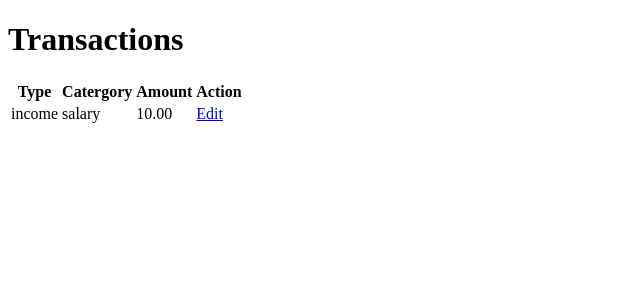
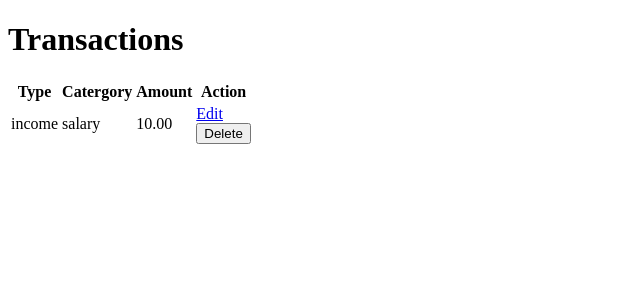
Before and after one commit to LUYIMBAZIOSCAR/my_budget_tracker, a Django app: page /tracker/transactions/ in a window 1280 px wide. Shown: the top 300 px of the page, without its empty margins (0-640 px from the left). Run offline with Django 5.2, Linux system fonts and the light colour scheme; tables that the repository leaves empty hold one stand-in row (values such as "Sample post").

Commit message:
implemented deleting a transaction

```diff
--- a/budget_tracker/tracker/templates/tracker/view_transactions.html
+++ b/budget_tracker/tracker/templates/tracker/view_transactions.html
@@ -28,6 +28,11 @@
                         <a href="{% url 'edit_transaction' transaction.id %}">
                             Edit
                         </a>
+                        <form action="{% url 'delete_transaction' transaction.id %}" method="post">
+                            {% csrf_token %}
+                            <button type="submit">Delete</button>
+                        </form>
+
                     </td>
                 </tr>
                 {% endfor %}
--- a/budget_tracker/tracker/urls.py
+++ b/budget_tracker/tracker/urls.py
@@ -1,11 +1,12 @@
 from django.urls import path
-from .views import dashboard,add_transaction,view_transactions,edit_transaction
+from .views import dashboard,add_transaction,view_transactions,edit_transaction,delete_transaction
 
 
 urlpatterns=[
     path('dashboard/',dashboard,name='dashboard'),
     path('add_transaction',add_transaction,name='add_transaction'),
     path('transactions/',view_transactions,name='transactions'),
-    path('edit_transaction/<int:transaction_id>',edit_transaction,name='edit_transaction')
+    path('edit_transaction/<int:transaction_id>',edit_transaction,name='edit_transaction'),
+    path('delete_transaction/<int:transaction_id>',delete_transaction,name='delete_transaction')
 
 ]
--- a/budget_tracker/tracker/views.py
+++ b/budget_tracker/tracker/views.py
@@ -43,3 +43,12 @@ def edit_transaction(request,transaction_id):
 
 
     return render(request,'tracker/edit_transaction.html',{'form':form,'transaction':transaction})
+
+# view function to delete a transaction
+def delete_transaction(request,transaction_id):
+    transaction=get_object_or_404(Transaction,user=request.user,id=transaction_id)
+    if request.method=='POST':
+        transaction.delete()
+        return redirect('transactions')
+    else:
+        return render('transactions')
```
